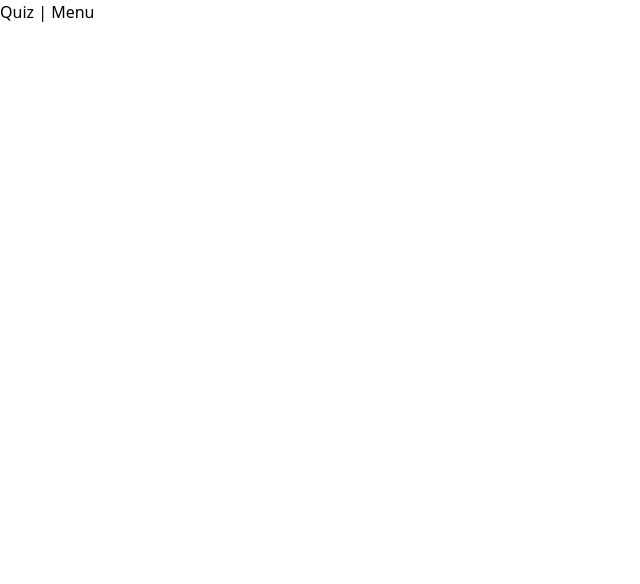
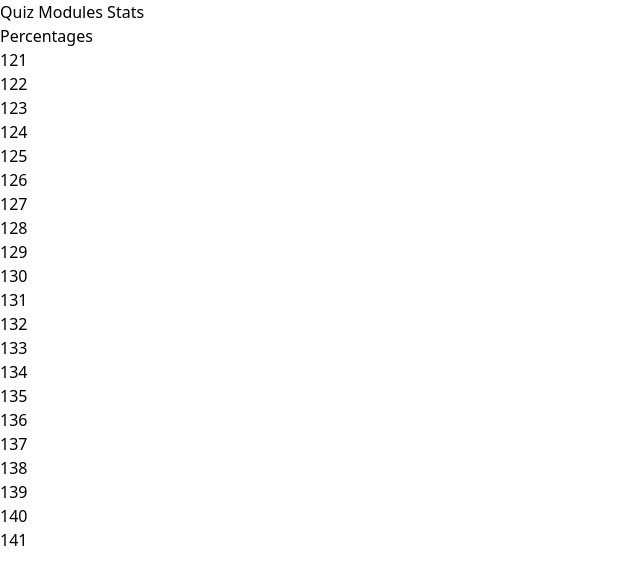
Before and after one commit to andrew-noble/mental-math, a React (Vite) app: page /mental-math/stats in a window 1280 px wide. Before the commit this address had no page. Shown: the top 584 px of the page, without its empty margins (0-640 px from the left). Built offline with nearby package versions, Linux system fonts and the light colour scheme.

Commit message:
Set up basic stats page

```diff
--- a/src/App.jsx
+++ b/src/App.jsx
@@ -2,6 +2,7 @@ import { BrowserRouter, Routes, Route, Link } from "react-router-dom";
 import { useState } from "react";
 import Quiz from "./components/Quiz.jsx";
 import Menu from "./components/Menu.jsx";
+import Stats from "./components/Stats.jsx";
 
 export default function App() {
   const [module, setModule] = useState("multiplication");
@@ -15,7 +16,9 @@ export default function App() {
       <div>
         {/* Navigation */}
         <nav>
-          <Link to="/">Quiz</Link> | <Link to="/menu">Menu</Link>
+          <Link to="/">Quiz </Link>
+          <Link to="/menu">Modules </Link>
+          <Link to="/stats">Stats </Link>
         </nav>
 
         {/* Route definitions */}
@@ -25,6 +28,7 @@ export default function App() {
             path="/menu"
             element={<Menu changeModule={handleModuleChange} />}
           />
+          <Route path="/stats" element={<Stats module={module} />} />
         </Routes>
       </div>
     </BrowserRouter>
--- a/src/components/Menu.jsx
+++ b/src/components/Menu.jsx
@@ -6,7 +6,6 @@ export default function Menu({ changeModule }) {
 
   return (
     <div>
-      <h1>Modules</h1>
       <ModuleCard
         title="Multiplication Tables"
         description="Practice your multiplication tables, from 2x2 to 12x12"
--- /dev/null
+++ b/src/components/QuestionStat.jsx
@@ -0,0 +1,7 @@
+export default function QuestionStat({ question }) {
+  return (
+    <div>
+      <p>{question.id}</p>
+    </div>
+  );
+}
--- /dev/null
+++ b/src/components/Stats.jsx
@@ -0,0 +1,33 @@
+import { useState } from "react";
+import questionsMt from "../questions-mt.json";
+import questionsPct from "../questions-pct.json";
+import QuestionStat from "./QuestionStat";
+
+export default function Stats(module) {
+  const [activeModule, setActiveModule] = useState(module);
+
+  //fix this later to use ui components like from shadcn rather than manual conditional rendering
+  return (
+    <div>
+      {module === "multiplication" ? (
+        <>
+          <button onClick={() => setActiveModule("multiplication")}>
+            Multiplication
+          </button>
+          {questionsMt.map((question) => (
+            <QuestionStat key={question.id} question={question} />
+          ))}
+        </>
+      ) : (
+        <>
+          <button onClick={() => setActiveModule("percentages")}>
+            Percentages
+          </button>
+          {questionsPct.map((question) => (
+            <QuestionStat key={question.id} question={question} />
+          ))}
+        </>
+      )}
+    </div>
+  );
+}
```
